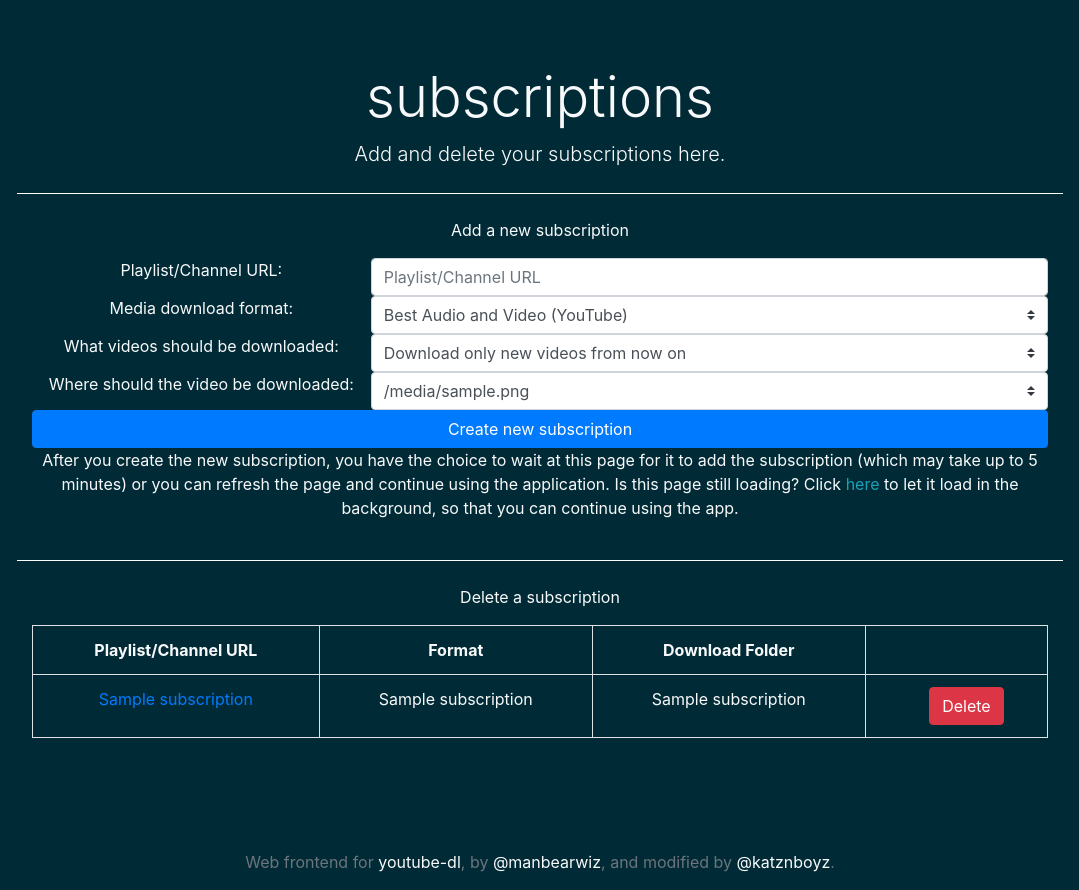
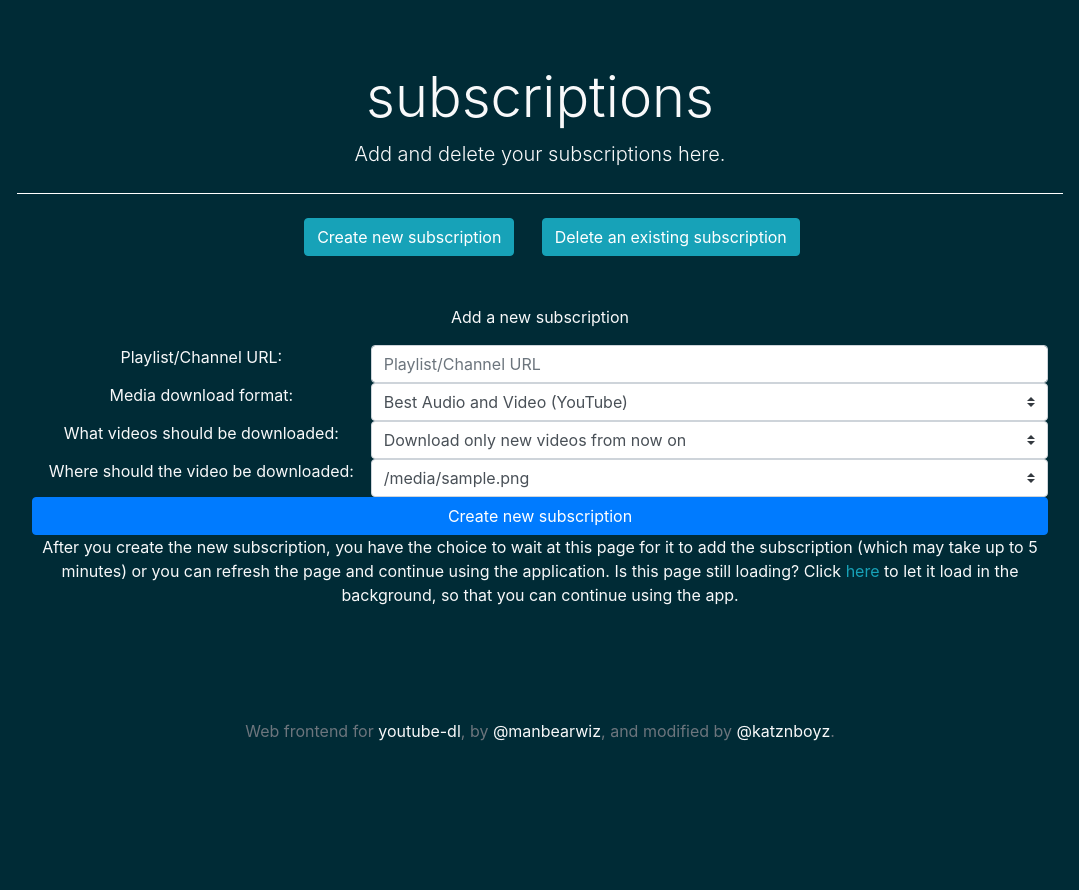
Before and after one commit to renamedquery/youtube-dl-server, a Flask app: template templates/subscriptions.html in a window 1280 px wide. Shown: the part 56-946 px from the top of the page, without its empty margins (100-1179 px from the left). After the commit the page ends 797 px from the top, so only its background shows below. Run offline with Flask 2, Linux system fonts and the light colour scheme; the template is opened without the code that fills it: most values are stand-ins (such as "Sample title", 1, 10 or a date in 2020); parts of the project's set-up code (start-up, migrations or seed data) failed here and were passed over; some libraries are stand-ins or nearby versions.

Commit message:
Cleaned up /subscriptions by adding the actions to different slides

```diff
--- a/static/style.css
+++ b/static/style.css
@@ -10,3 +10,5 @@ hr{border-top:1px solid transparent;}
 #parentDiv{width:100vw;height:100vh;display:flex;flex-direction:column;}
 #parentDiv .container{height:100vh;flex-grow:1;}
 .hr-light{background-color:white;}
+#addSubscription{display:inline;}
+#deleteSubscription{display:none;}
--- a/templates/subscriptions.html
+++ b/templates/subscriptions.html
@@ -6,7 +6,18 @@
         <h1 class = 'display-4'>subscriptions</h1>
         <p class = 'lead'>Add and delete your subscriptions here.</p>
         <hr class = 'my-4 hr-light'>
-        <form action = "{{ url_for('WEB_MANAGESUBSCRIPTION') }}" method = 'POST'>
+        <div id = 'container-fluid'>
+            <div class = 'd-flex justify-content-center row m-0'>
+                <div class = 'col-lg-3 p-0'>
+                    <button onclick = 'changeVisibleSubscriptionAction(0);' class = 'btn btn-info'>Create new subscription</button>
+                </div>
+                <div class = 'col-lg-3 p-0'>
+                    <button onclick = 'changeVisibleSubscriptionAction(1);' class = 'btn btn-info'>Delete an existing subscription</button>
+                </div>
+            </div>
+        </div>
+        <hr class = 'my-4'>
+        <form action = "{{ url_for('WEB_MANAGESUBSCRIPTION') }}" method = 'POST' id = 'addSubscription'>
             <div class = 'container-fluid'>
                 <p>Add a new subscription</p>
                 <div class = 'input-group d-flex justify-content-center row m-0'>
@@ -67,8 +78,7 @@
                 <input name = 'action' type = 'text' class = 'hidden' value = 'add'>
             </div>
         </form>
-        <hr class = 'my-4 hr-light'>
-        <div class = 'container-fluid'>
+        <div class = 'container-fluid' id = 'deleteSubscription'>
             <p>Delete a subscription</p>
             <table class = 'table-responsive-xl table-bordered table overflow-auto'>
                 <tr>
@@ -102,4 +112,26 @@
     </div>
     </footer>
 </div>
+<script>
+    //the list of the subscription actions
+    subscriptionActions = ['addSubscription', 'deleteSubscription'];
+
+    //the function to change what subscription action is visible
+    function changeVisibleSubscriptionAction(index) {
+
+        //iterate through the subscription actions
+        for (action in subscriptionActions) {
+
+            //if the subscription action doesnt equal the index (the current action that is being shown) then set the display to none
+            if (action != index) {
+                document.getElementById(subscriptionActions[action]).style.display = 'none';
+
+            //the subscription index equals the action, so make the display inline
+            } else {
+                document.getElementById(subscriptionActions[action]).style.display = 'inline';
+            }
+        }
+
+    }
+</script>
 {% endblock %}
```
